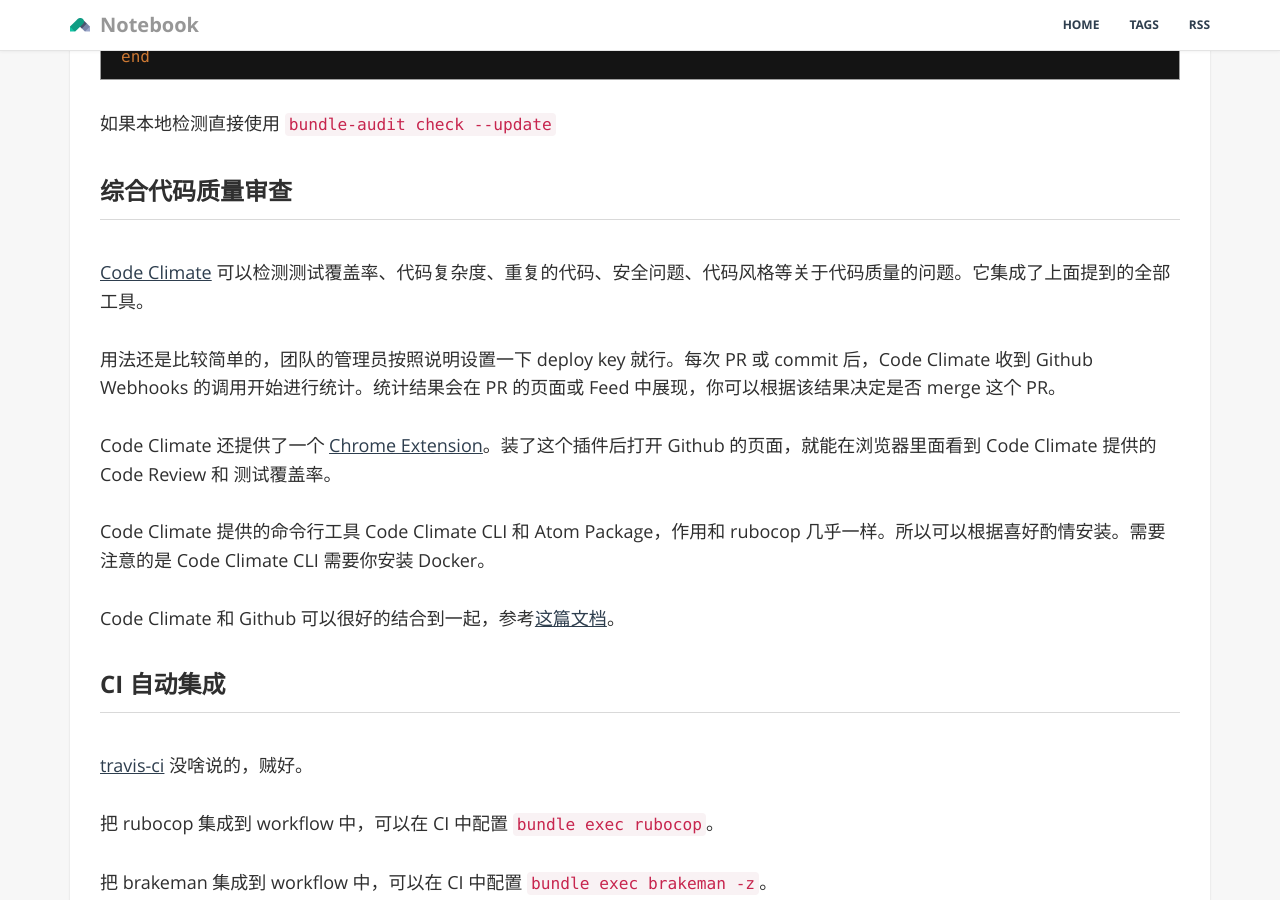
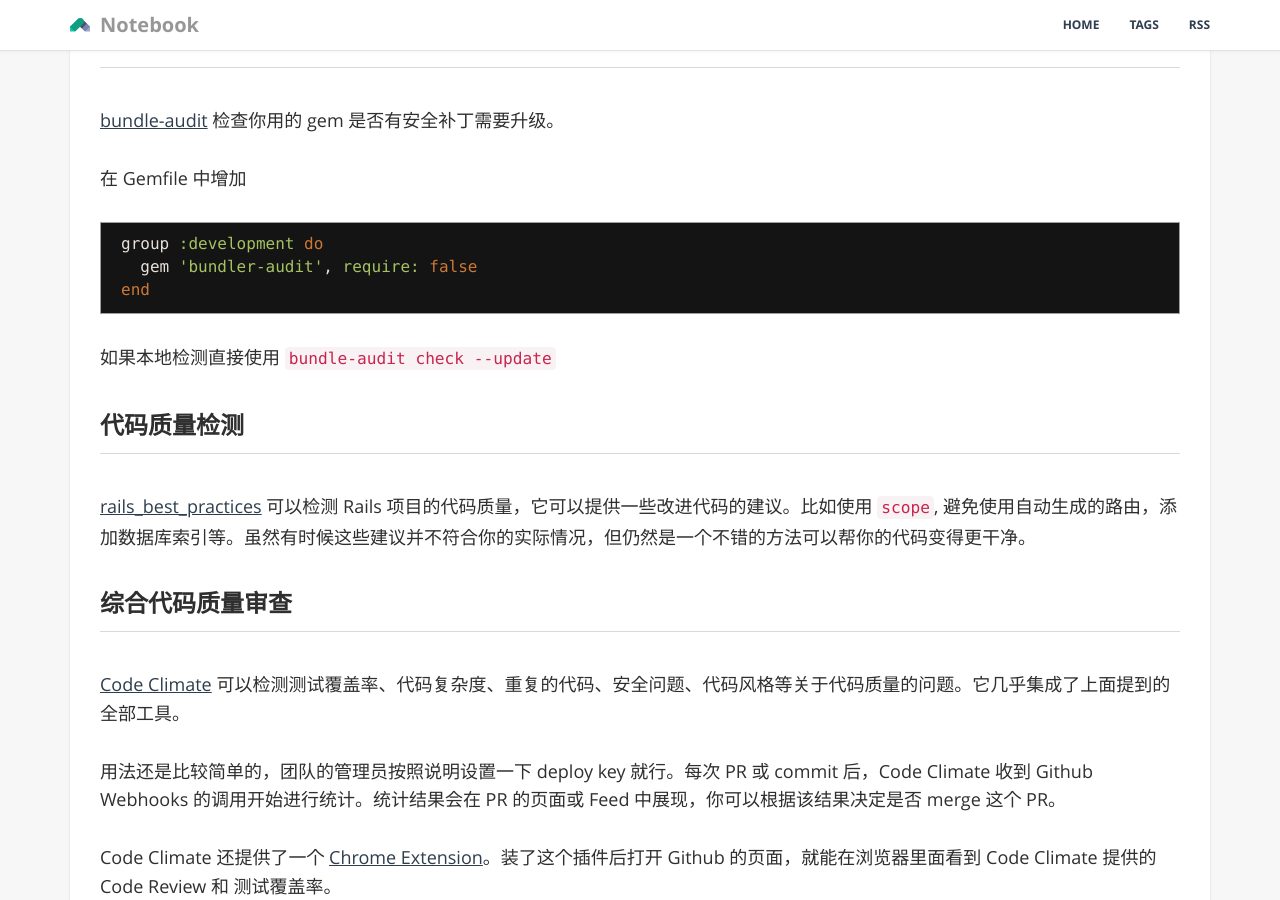
Before and after one commit to GiaoGiaoCat/GiaoGiaoCat.github.io, a Jekyll site: the page built from _posts/201609/2016-09-08-refactoring-rails-wit-tool.md, in a window 1280 px wide and 900 px high, scrolled down 2009 px. Built offline with Jekyll 4.4.1, drawn with Linux system fonts in a browser that asks for light colours; some of the changed text lies outside the part shown.

Commit message:
add a bit of content

```diff
--- a/_posts/201609/2016-09-08-refactoring-rails-wit-tool.md
+++ b/_posts/201609/2016-09-08-refactoring-rails-wit-tool.md
@@ -20,6 +20,11 @@
 对这些检查，仅靠工具可能就不够了。重构这些代码，需要我们先写测试，然后提 PR，找个人来帮我们 Review 这部分代码。
 
 重构一个系统时，应该从引入工具开始。
+
+## CSS 无用代码检测
+[Dead Weight](https://github.com/aanand/deadweight) 可以检测你的项目中有哪些 CSS 选择器几乎从不使用，这样你可以安全的删除这些无用的样式。尴尬的是，这个 gem 已经不维护了。
+
+现在推荐替代品 [PurifyCSS](https://github.com/purifycss/purifycss) 和 [UnCSS](https://github.com/giakki/uncss)。
 
 ## 代码风格检测
 [rubocop](https://github.com/bbatsov/rubocop) 是一个 Ruby 静态代码分析工具，它基于 Ruby 社区的代码风格指南。
@@ -81,9 +86,13 @@
 
 如果本地检测直接使用 `bundle-audit check --update`
 
+## 代码质量检测
+
+[rails_best_practices](https://github.com/railsbp/rails_best_practices) 可以检测 Rails 项目的代码质量，它可以提供一些改进代码的建议。比如使用 `scope`, 避免使用自动生成的路由，添加数据库索引等。虽然有时候这些建议并不符合你的实际情况，但仍然是一个不错的方法可以帮你的代码变得更干净。
+
 ## 综合代码质量审查
 
-[Code Climate](https://codeclimate.com/) 可以检测测试覆盖率、代码复杂度、重复的代码、安全问题、代码风格等关于代码质量的问题。它集成了上面提到的全部工具。
+[Code Climate](https://codeclimate.com/) 可以检测测试覆盖率、代码复杂度、重复的代码、安全问题、代码风格等关于代码质量的问题。它几乎集成了上面提到的全部工具。
 
 用法还是比较简单的，团队的管理员按照说明设置一下 deploy key 就行。每次 PR 或 commit 后，Code Climate 收到 Github Webhooks 的调用开始进行统计。统计结果会在 PR 的页面或 Feed 中展现，你可以根据该结果决定是否 merge 这个 PR。
 
```
Also changed, not shown: other parts of _posts/201609/2016-09-08-refactoring-rails-wit-tool.md (+1 -0 lines).
